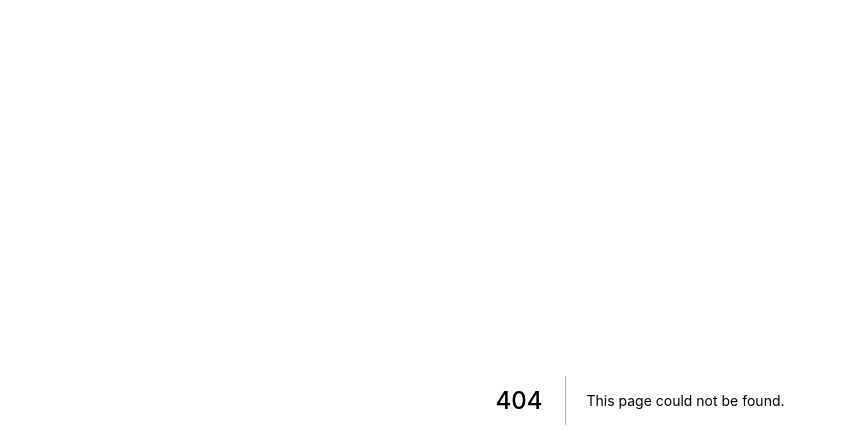
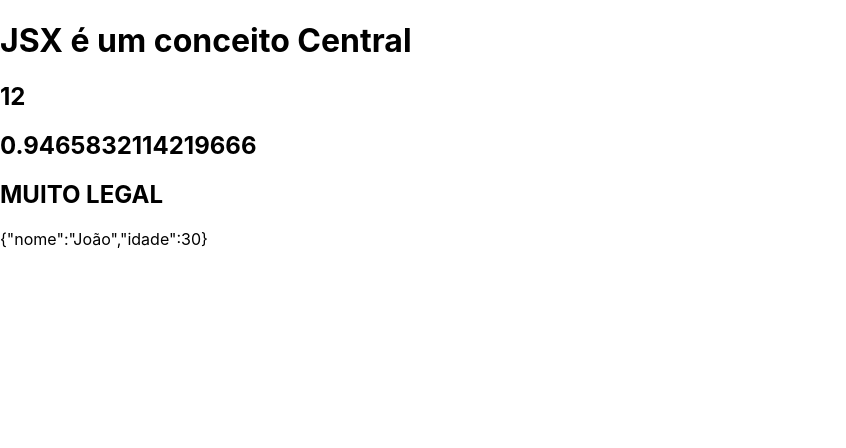
Before and after one commit to WillianPer/AULAO_NEXTJS, a Next.js app: page /jsx in a window 1280 px wide. Before the commit this address had no page. Shown: the top 448 px of the page, without its empty margins (0-846 px from the left). Built offline with nearby package versions, Linux system fonts and the light colour scheme.

Commit message:
Integração Javascript/JSX!!!

```diff
--- /dev/null
+++ b/src/pages/jsx.jsx
@@ -0,0 +1,29 @@
+export default function Jsx() {
+    const a = 4
+    const b = 3
+    console.log(a * b)
+
+    const obj = {nome: "João", idade: 30}
+
+    const titulo = <h1>JSX é um conceito Central</h1>
+
+    function subTitulo() {
+        return <h2>{"muito legal".toUpperCase()}</h2>
+    }
+
+    return (
+        <div>
+
+            {titulo}
+
+            <h2>{a * b}</h2>
+            <h2>{Math.random()}</h2>
+
+            {subTitulo()}
+
+            <p>
+                {JSON.stringify({nome: "João", idade: 30})}
+            </p>
+        </div>
+    )
+}
```
